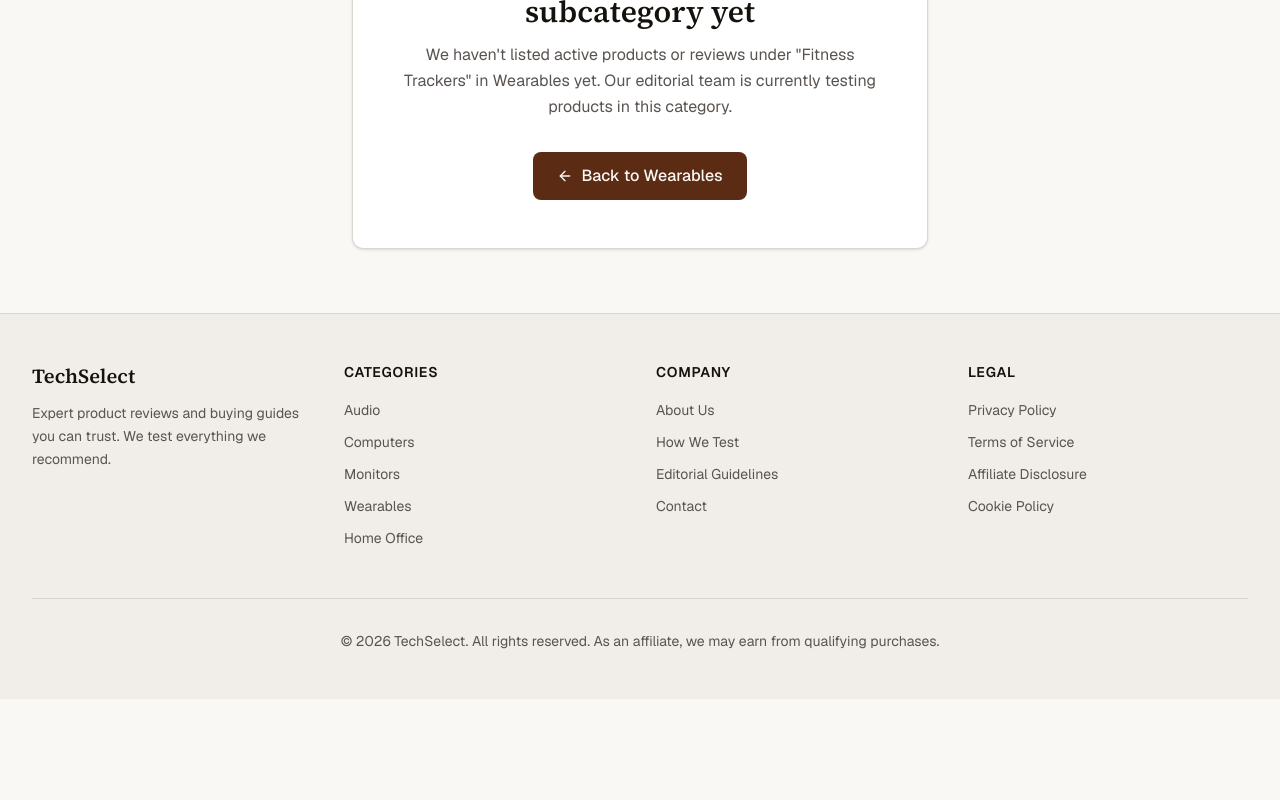
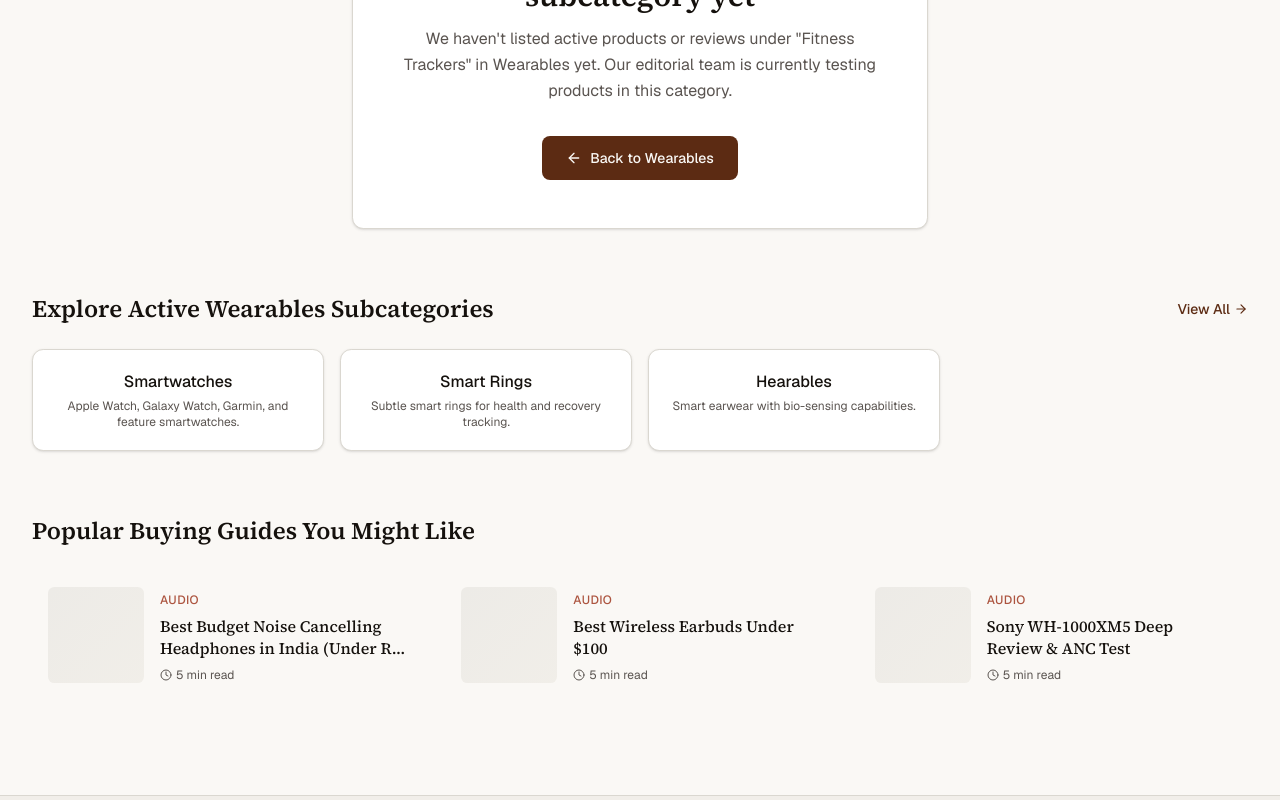
Before and after one commit to Lost-Alien/affiliate-website-updates, a Next.js app: page /category/wearables/fitness-trackers in a window 1280 px wide. Shown: the part 360-1160 px from the top of the page. Before the commit the page ends 1059 px from the top, so only its background shows below. Built offline with nearby package versions, Linux system fonts and the light colour scheme.

Commit message:
Add custom 404 page and enrich empty state fallback with related categories and buying guides

```diff
--- a/app/category/[category]/[subcategory]/page.tsx
+++ b/app/category/[category]/[subcategory]/page.tsx
@@ -5,7 +5,7 @@ import { ArticleCard, ReviewCard } from '@/components/cards'
 import { Header } from '@/components/header'
 import { Footer } from '@/components/footer'
 import { CATEGORIES, SAMPLE_PRODUCTS } from '@/lib/categories'
-import { PackageSearch, ArrowLeft } from 'lucide-react'
+import { PackageSearch, ArrowLeft, ArrowRight } from 'lucide-react'
 
 interface SubcategoryPageProps {
   params: Promise<{
@@ -90,12 +90,16 @@ export default async function SubcategoryPage({ params }: SubcategoryPageProps)
         .map((w) => w.charAt(0).toUpperCase() + w.slice(1))
         .join(' ')
 
-  // If subcategory or category has no active products, render fallback UI card!
+  // Active subcategories in this category for related recommendations
+  const relatedSubcategories = cat ? cat.subcategories.filter((s) => s.active && s.slug !== subcategorySlug) : []
+  const recommendedGuides = SAMPLE_PRODUCTS.slice(0, 3)
+
+  // If subcategory or category has no active products, render fallback UI card with related details!
   if (!hasActiveContent) {
     return (
       <>
         <Header />
-        <main className="max-w-7xl mx-auto px-4 sm:px-6 lg:px-8 py-16 flex-1">
+        <main className="max-w-7xl mx-auto px-4 sm:px-6 lg:px-8 py-12 flex-1">
           <Breadcrumb
             items={[
               { label: 'Categories', href: '/' },
@@ -104,7 +108,8 @@ export default async function SubcategoryPage({ params }: SubcategoryPageProps)
             ]}
           />
 
-          <div className="mt-8 max-w-xl mx-auto text-center bg-card border border-border rounded-xl p-8 sm:p-12 shadow-sm">
+          {/* Main Empty State Fallback Card */}
+          <div className="mt-8 max-w-xl mx-auto text-center bg-card border border-border rounded-xl p-8 sm:p-12 shadow-sm mb-16">
             <div className="w-16 h-16 bg-muted rounded-full flex items-center justify-center mx-auto mb-6 text-muted-foreground">
               <PackageSearch className="h-8 w-8 text-primary" />
             </div>
@@ -116,12 +121,57 @@ export default async function SubcategoryPage({ params }: SubcategoryPageProps)
             </p>
             <Link
               href={`/category/${categorySlug}`}
-              className="inline-flex items-center justify-center gap-2 px-6 py-3 bg-primary text-primary-foreground font-medium rounded-lg hover:bg-primary/90 transition-colors"
+              className="inline-flex items-center justify-center gap-2 px-6 py-3 bg-primary text-primary-foreground font-medium rounded-lg hover:bg-primary/90 transition-colors text-sm"
             >
               <ArrowLeft className="h-4 w-4" />
               Back to {parentCatName}
             </Link>
           </div>
+
+          {/* Related Subcategories in Parent Category */}
+          {relatedSubcategories.length > 0 && (
+            <section className="mb-16">
+              <div className="flex items-center justify-between mb-6">
+                <h2 className="font-serif text-xl sm:text-2xl font-semibold text-foreground">
+                  Explore Active {parentCatName} Subcategories
+                </h2>
+                <Link
+                  href={`/category/${categorySlug}`}
+                  className="text-xs sm:text-sm text-primary hover:underline inline-flex items-center gap-1 font-medium"
+                >
+                  View All <ArrowRight className="h-3.5 w-3.5" />
+                </Link>
+              </div>
+              <div className="grid grid-cols-2 sm:grid-cols-3 md:grid-cols-4 gap-4">
+                {relatedSubcategories.map((rSub) => (
+                  <Link
+                    key={rSub.slug}
+                    href={`/category/${categorySlug}/${rSub.slug}`}
+                    className="bg-card border border-border rounded-xl p-5 hover:border-primary transition-all text-center group shadow-sm hover:shadow-md"
+                  >
+                    <span className="font-medium text-foreground block group-hover:text-primary transition-colors text-base mb-1">
+                      {rSub.name}
+                    </span>
+                    <span className="text-xs text-muted-foreground block line-clamp-1">
+                      {rSub.description || `${rSub.count} items`}
+                    </span>
+                  </Link>
+                ))}
+              </div>
+            </section>
+          )}
+
+          {/* Recommended Guides Across Site */}
+          <section className="mb-12">
+            <h2 className="font-serif text-xl sm:text-2xl font-semibold text-foreground mb-6">
+              Popular Buying Guides You Might Like
+            </h2>
+            <div className="grid grid-cols-1 md:grid-cols-3 gap-6">
+              {recommendedGuides.map((guide) => (
+                <ArticleCard key={guide.title} {...guide} excerpt={guide.description} />
+              ))}
+            </div>
+          </section>
         </main>
         <Footer />
       </>
--- a/app/category/[category]/page.tsx
+++ b/app/category/[category]/page.tsx
@@ -48,6 +48,8 @@ export default async function DynamicCategoryPage({ params }: CategoryPageProps)
 
   // Check if category or products exist
   const hasContent = cat && (cat.subcategories.some((s) => s.active) || activeProducts.length > 0)
+  const activeCategories = CATEGORIES.filter((c) => c.active && c.slug !== categorySlug)
+  const recommendedGuides = SAMPLE_PRODUCTS.slice(0, 3)
 
   if (!cat || !hasContent) {
     const formattedTitle = categorySlug
@@ -58,10 +60,11 @@ export default async function DynamicCategoryPage({ params }: CategoryPageProps)
     return (
       <>
         <Header />
-        <main className="max-w-7xl mx-auto px-4 sm:px-6 lg:px-8 py-16 flex-1">
+        <main className="max-w-7xl mx-auto px-4 sm:px-6 lg:px-8 py-12 flex-1">
           <Breadcrumb items={[{ label: 'Categories', href: '/' }, { label: formattedTitle }]} />
 
-          <div className="mt-8 max-w-xl mx-auto text-center bg-card border border-border rounded-xl p-8 sm:p-12 shadow-sm">
+          {/* Empty State Hero Card */}
+          <div className="mt-8 max-w-xl mx-auto text-center bg-card border border-border rounded-xl p-8 sm:p-12 shadow-sm mb-16">
             <div className="w-16 h-16 bg-muted rounded-full flex items-center justify-center mx-auto mb-6 text-muted-foreground">
               <PackageSearch className="h-8 w-8 text-primary" />
             </div>
@@ -73,12 +76,49 @@ export default async function DynamicCategoryPage({ params }: CategoryPageProps)
             </p>
             <Link
               href="/"
-              className="inline-flex items-center justify-center gap-2 px-6 py-3 bg-primary text-primary-foreground font-medium rounded-lg hover:bg-primary/90 transition-colors"
+              className="inline-flex items-center justify-center gap-2 px-6 py-3 bg-primary text-primary-foreground font-medium rounded-lg hover:bg-primary/90 transition-colors text-sm"
             >
               <ArrowLeft className="h-4 w-4" />
               Back to Home
             </Link>
           </div>
+
+          {/* Related Categories */}
+          {activeCategories.length > 0 && (
+            <section className="mb-16">
+              <h2 className="font-serif text-xl sm:text-2xl font-semibold text-foreground mb-6">
+                Explore Other Active Categories
+              </h2>
+              <div className="grid grid-cols-2 sm:grid-cols-3 md:grid-cols-4 gap-4">
+                {activeCategories.map((aCat) => (
+                  <Link
+                    key={aCat.slug}
+                    href={`/category/${aCat.slug}`}
+                    className="bg-card border border-border rounded-xl p-5 hover:border-primary transition-all text-center group shadow-sm hover:shadow-md"
+                  >
+                    <span className="font-serif text-base font-semibold text-foreground block group-hover:text-primary transition-colors mb-1">
+                      {aCat.name}
+                    </span>
+                    <span className="text-xs text-muted-foreground block line-clamp-2">
+                      {aCat.description}
+                    </span>
+                  </Link>
+                ))}
+              </div>
+            </section>
+          )}
+
+          {/* Recommended Buying Guides */}
+          <section className="mb-12">
+            <h2 className="font-serif text-xl sm:text-2xl font-semibold text-foreground mb-6">
+              Popular Buying Guides You Might Like
+            </h2>
+            <div className="grid grid-cols-1 md:grid-cols-3 gap-6">
+              {recommendedGuides.map((guide) => (
+                <ArticleCard key={guide.title} {...guide} excerpt={guide.description} />
+              ))}
+            </div>
+          </section>
         </main>
         <Footer />
       </>
--- /dev/null
+++ b/app/not-found.tsx
@@ -0,0 +1,86 @@
+import Link from 'next/link'
+import { Header } from '@/components/header'
+import { Footer } from '@/components/footer'
+import { ArticleCard } from '@/components/cards'
+import { CATEGORIES, SAMPLE_PRODUCTS } from '@/lib/categories'
+import { FileQuestion, ArrowLeft, Compass } from 'lucide-react'
+
+export default function NotFound() {
+  const activeCategories = CATEGORIES.filter((c) => c.active)
+  const featuredGuides = SAMPLE_PRODUCTS.slice(0, 3)
+
+  return (
+    <>
+      <Header />
+      <main className="max-w-7xl mx-auto px-4 sm:px-6 lg:px-8 py-12 flex-1">
+        {/* Main 404 Hero Card */}
+        <div className="max-w-2xl mx-auto text-center bg-card border border-border rounded-2xl p-8 sm:p-12 shadow-sm mb-16">
+          <div className="w-16 h-16 bg-muted rounded-full flex items-center justify-center mx-auto mb-6 text-primary">
+            <FileQuestion className="h-8 w-8" />
+          </div>
+          <span className="text-xs font-semibold text-accent uppercase tracking-wider block mb-2">
+            404 Error
+          </span>
+          <h1 className="font-serif text-3xl sm:text-4xl font-semibold text-foreground mb-4">
+            Page Not Found
+          </h1>
+          <p className="text-muted-foreground text-base leading-relaxed mb-8">
+            The page you are looking for might have been moved, renamed, or is currently unavailable. Explore our active categories and buying guides below!
+          </p>
+          <div className="flex flex-wrap items-center justify-center gap-4">
+            <Link
+              href="/"
+              className="inline-flex items-center justify-center gap-2 px-6 py-3 bg-primary text-primary-foreground font-medium rounded-lg hover:bg-primary/90 transition-colors text-sm"
+            >
+              <ArrowLeft className="h-4 w-4" />
+              Back to Home
+            </Link>
+            <Link
+              href="/category/audio"
+              className="inline-flex items-center justify-center gap-2 px-6 py-3 bg-muted text-foreground font-medium rounded-lg hover:bg-muted/80 transition-colors text-sm"
+            >
+              <Compass className="h-4 w-4" />
+              Explore Audio Reviews
+            </Link>
+          </div>
+        </div>
+
+        {/* Active Categories Section */}
+        <section className="mb-16">
+          <h2 className="font-serif text-2xl font-semibold text-foreground mb-6 text-center">
+            Browse Active Categories
+          </h2>
+          <div className="grid grid-cols-2 sm:grid-cols-3 md:grid-cols-5 gap-4">
+            {activeCategories.map((cat) => (
+              <Link
+                key={cat.slug}
+                href={`/category/${cat.slug}`}
+                className="bg-card border border-border rounded-xl p-5 hover:border-primary transition-all text-center group shadow-sm hover:shadow-md"
+              >
+                <span className="font-serif text-base font-semibold text-foreground block group-hover:text-primary transition-colors mb-1">
+                  {cat.name}
+                </span>
+                <span className="text-xs text-muted-foreground block line-clamp-2">
+                  {cat.description}
+                </span>
+              </Link>
+            ))}
+          </div>
+        </section>
+
+        {/* Recommended Buying Guides */}
+        <section className="mb-12">
+          <h2 className="font-serif text-2xl font-semibold text-foreground mb-6 text-center">
+            Popular Buying Guides
+          </h2>
+          <div className="grid grid-cols-1 md:grid-cols-3 gap-6">
+            {featuredGuides.map((guide) => (
+              <ArticleCard key={guide.title} {...guide} excerpt={guide.description} />
+            ))}
+          </div>
+        </section>
+      </main>
+      <Footer />
+    </>
+  )
+}
```
Also changed, not shown: 429 other files (tests, documents, lock files or other folders).
